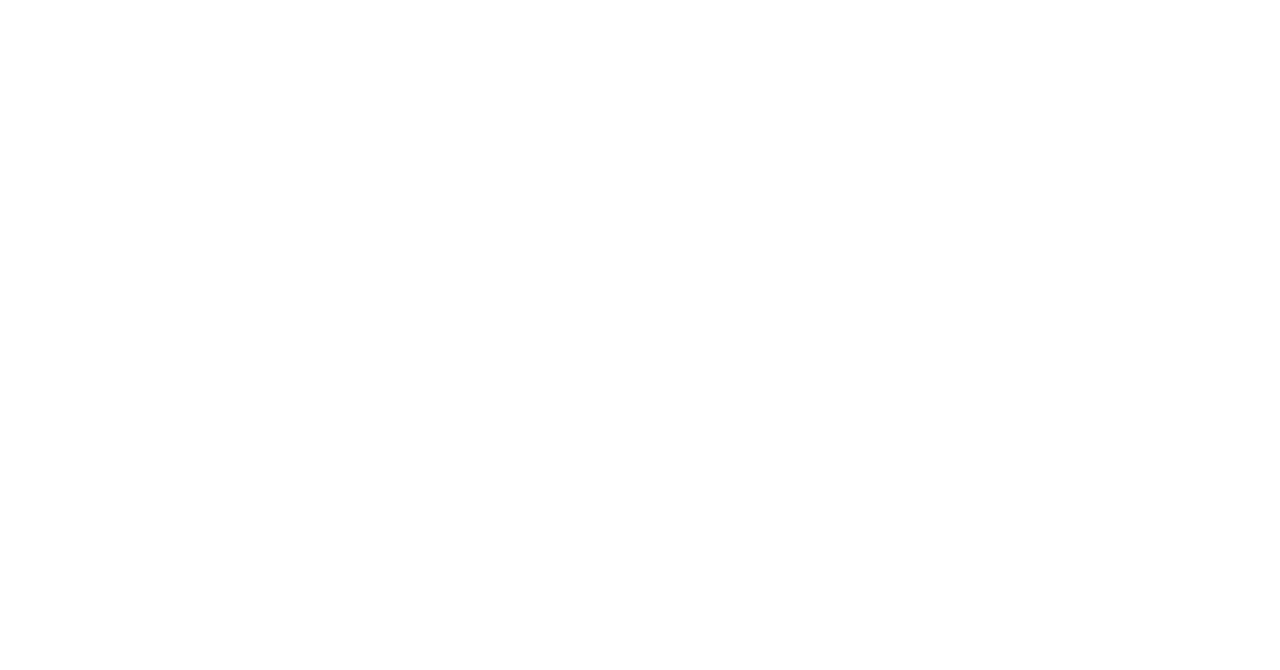
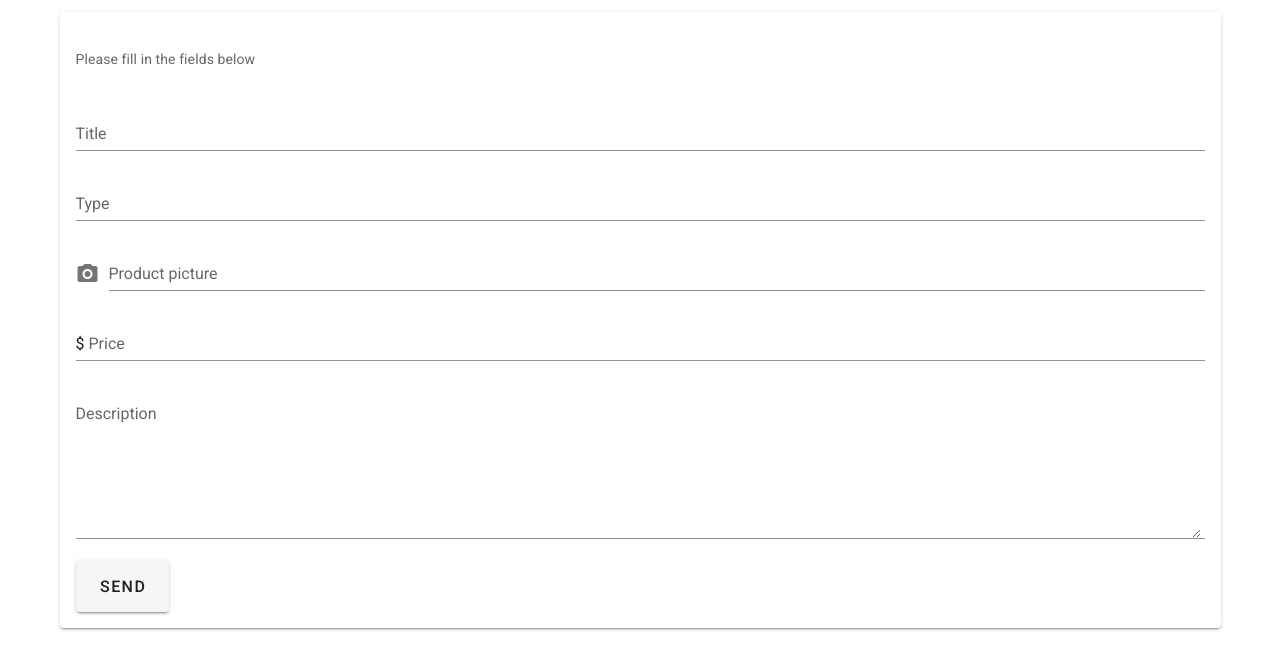
Before and after one commit to SvetaVP/vue, a Vue app: page /add-product in a window 1280 px wide. Shown: the top 670 px of the page. Built offline with nearby package versions, Linux system fonts and the light colour scheme.

Commit message:
added form for adding new product

```diff
--- a/src/App.vue
+++ b/src/App.vue
@@ -1,5 +1,5 @@
 <template>
-  <div id="app">
+  <v-app id="app">
     <router-view />
-  </div>
+  </v-app>
 </template>
--- a/src/components/ProductList.vue
+++ b/src/components/ProductList.vue
@@ -1,6 +1,12 @@
 <template>
-  <div class="holder">
-    <ProductItemPreview v-for="item in products" :key="item.id" :item="item" />
+  <div class="wrapper">
+    <div class="holder">
+      <ProductItemPreview
+        v-for="item in products"
+        :key="item.id"
+        :item="item"
+      />
+    </div>
   </div>
 </template>
 
@@ -15,6 +21,14 @@ export default {
 </script>
 
 <style scoped lang="scss">
+.wrapper {
+  display: flex;
+  --s: 100px; /* size  */
+  --m: 4px; /* space */
+  --r: calc(var(--s) * 3 * 1.1547 / 2 + 4 * var(--m) - 2px);
+  margin-top: 30px;
+}
+
 .holder {
   font-size: 0; /*disable white space between inline block element */
 
--- /dev/null
+++ b/src/pages/AddProductPage.vue
@@ -0,0 +1,20 @@
+<template>
+  <v-container>
+    <v-card ref="form">
+      <v-card-text>
+        <p class="pt-5 pb-5">Please fill in the fields below</p>
+        <v-text-field label="Title" clearable></v-text-field>
+        <v-text-field label="Type" clearable></v-text-field>
+        <v-file-input
+          label="Product picture"
+          small-chips
+          truncate-length="30"
+          prepend-icon="mdi-camera"
+        ></v-file-input>
+        <v-text-field label="Price" prefix="$" clearable></v-text-field>
+        <v-textarea label="Description" clearable></v-textarea>
+        <v-btn type="submit" depressed elevation="2" x-large>Send</v-btn>
+      </v-card-text>
+    </v-card>
+  </v-container>
+</template>
--- a/src/pages/ProductListPage.vue
+++ b/src/pages/ProductListPage.vue
@@ -1,7 +1,14 @@
 <template>
-  <div class="product-list-page">
+  <v-main class="product-list-page">
+    <div class="add-product">
+      If you want to add a product
+      <router-link to="/add-product">click heare</router-link>
+    </div>
+
+    <v-divider></v-divider>
+
     <ProductList :products="products" />
-  </div>
+  </v-main>
 </template>
 
 <script>
@@ -21,10 +28,8 @@ export default {
 </script>
 
 <style scoped lang="scss">
-.product-list-page {
-  display: flex;
-  --s: 100px; /* size  */
-  --m: 4px; /* space */
-  --r: calc(var(--s) * 3 * 1.1547 / 2 + 4 * var(--m) - 2px);
+.add-product {
+  text-align: center;
+  padding: 30px 0;
 }
 </style>
--- a/src/router.js
+++ b/src/router.js
@@ -2,6 +2,7 @@ import Vue from "vue";
 import Router from "vue-router";
 import ProductListPage from "@/pages/ProductListPage";
 import ProductPage from "@/pages/ProductPage";
+import AddProductPage from "@/pages/AddProductPage";
 
 Vue.use(Router);
 
@@ -16,5 +17,9 @@ export default new Router({
       path: "/product/:id",
       component: ProductPage,
     },
+    {
+      path: "/add-product",
+      component: AddProductPage,
+    },
   ],
 });
```
